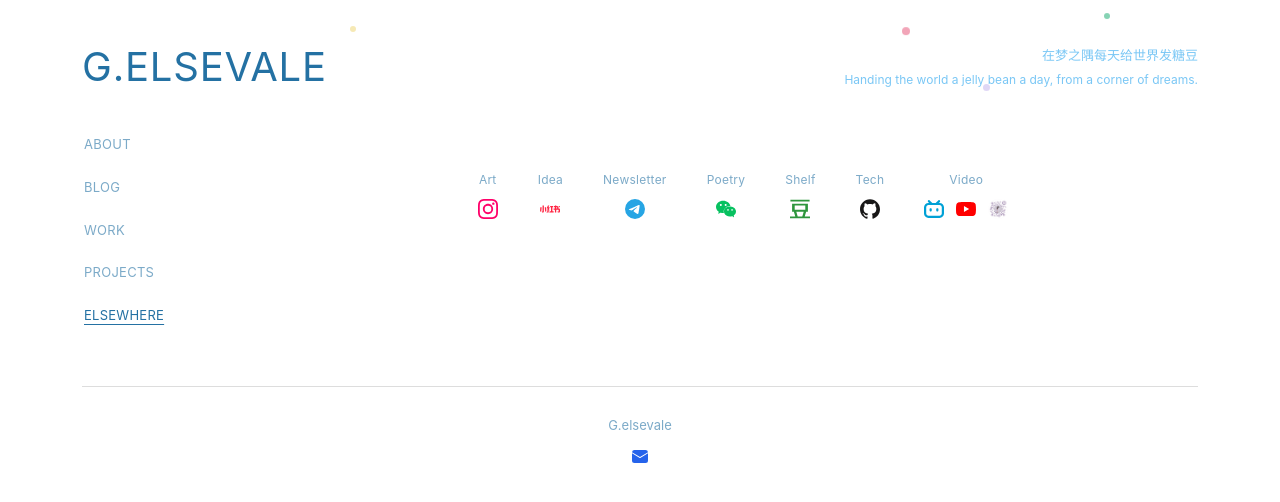
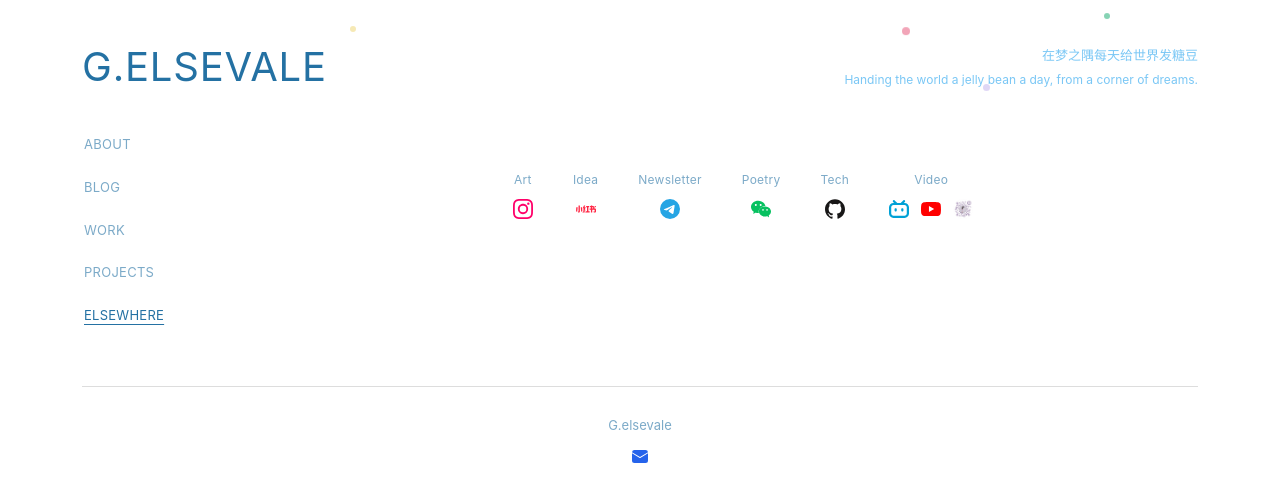
Before and after one commit to 7minami/7minami.github.io, a Jekyll site: the page built from index.html, in a window 1280 px wide. Shown: the top 502 px of the page. Built offline with Jekyll 4.4.1, drawn with Linux system fonts in a browser that asks for light colours.

Commit message:
Remove Douban from Elsewhere (audience boundary)

```diff
--- a/_includes/contact-chips.html
+++ b/_includes/contact-chips.html
@@ -32,14 +32,6 @@
     </div>
   </div>
   <div class="chip-group">
-    <p class="chip-group-label">Shelf</p>
-    <div class="chips">
-            <div class="chip-item" id="douban">
-                                      <a class="chip" href="https://www.douban.com/people/22437231/" target="_blank" rel="noopener noreferrer" aria-label="豆瓣 苦艾柠檬草"><span class="chip-icon chip-icon--douban" aria-hidden="true"><svg viewBox="0 0 24 24" width="16" height="16" fill="currentColor" aria-hidden="true" focusable="false"><path d="M.51 3.06h22.98V.755H.51V3.06Zm20.976 2.537v9.608h-2.137l-1.669 5.76H24v2.28H0v-2.28h6.32l-1.67-5.76H2.515V5.597h18.972Zm-5.066 9.608H7.58l1.67 5.76h5.501l1.67-5.76ZM18.367 7.9H5.634v5.025h12.733V7.9Z"/></svg></span></a>
-                                    </div>
-    </div>
-  </div>
-  <div class="chip-group">
     <p class="chip-group-label">Tech</p>
     <div class="chips">
             <div class="chip-item" id="github">
```
